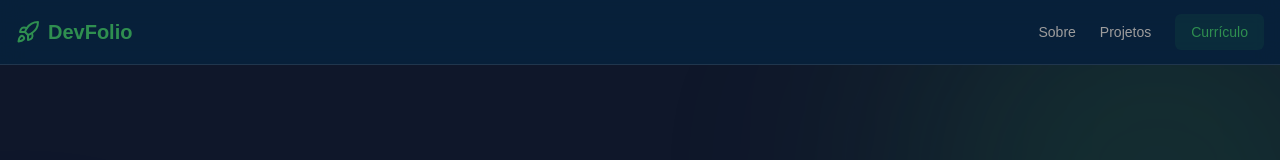
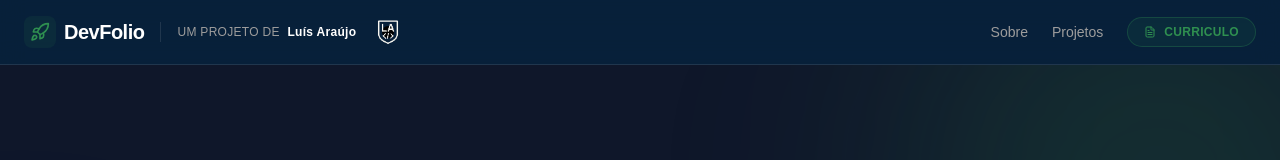
Before and after one commit to LuisAraujo-Dev/devfolio-pro, a Next.js app: page / in a window 1280 px wide. Shown: the top 160 px of the page. Built offline with nearby package versions, Linux system fonts and the light colour scheme; no server answers; the database is empty.

Commit message:
feat: align header branding horizontally with devfolio and author signature

```diff
--- a/src/app/(public)/layout.tsx
+++ b/src/app/(public)/layout.tsx
@@ -1,6 +1,6 @@
-// src/app/(public)/layout.tsx
-import { Rocket } from "lucide-react";
+import { Rocket, FileText } from "lucide-react";
 import Link from "next/link";
+import Image from "next/image";
 
 export default function PublicLayout({
   children,
@@ -9,23 +9,52 @@ export default function PublicLayout({
 }) {
   return (
     <div className="flex min-h-screen flex-col bg-background text-white">
-      {/* Header Simples */}
+      {/* Header */}
       <header className="border-b border-white/10 bg-surface/50 backdrop-blur-md sticky top-0 z-50">
-        <div className="container mx-auto flex h-16 items-center justify-between px-4">
-          <Link href="/" className="flex items-center gap-2 text-xl font-bold text-primary">
-            <Rocket className="size-6" />
-            <span>DevFolio</span>
+        <div className="container mx-auto flex h-16 items-center justify-between px-6">
+
+          {/* --- BRANDING COMPLETO (LINHA ÚNICA) --- */}
+          <Link href="/" className="flex items-center gap-4 group select-none">
+
+            {/* 1. Logo DevFolio + Nome */}
+            <div className="flex items-center gap-2">
+              <div className="flex size-8 items-center justify-center rounded-lg bg-primary/10 text-primary group-hover:bg-primary group-hover:text-white transition-colors">
+                 <Rocket className="size-5" />
+              </div>
+              <span className="text-xl font-bold text-white tracking-tight">DevFolio</span>
+            </div>
+
+            {/* Separador Vertical */}
+            <div className="h-5 w-px bg-white/10 hidden sm:block"></div>
+
+            {/* 2. Assinatura + Sua Logo */}
+            <div className="flex items-center gap-3 sm:flex">
+               <span className="text-xs text-muted font-medium uppercase tracking-wide">
+                 um projeto de <span className="text-white font-bold normal-case ml-1">Luís Araújo</span>
+               </span>
+
+               <div className="relative size-10 flex items-center justify-center overflow-hidden">
+                  <Image src="/logo.png" alt="Luis Logo" fill className="object-cover" />
+
+                  {/* OPÇÃO B: Placeholder (Ícone Preto num fundo branco pra destacar) */}
+                  <div className="size-3 bg-black rounded-full"></div>
+               </div>
+            </div>
+
           </Link>
 
+          {/* --- Navegação --- */}
           <nav className="flex items-center gap-6 text-sm font-medium text-muted">
-            <Link href="/about" className="hover:text-primary transition-colors">Sobre</Link>
-            <Link href="/projects" className="hover:text-primary transition-colors">Projetos</Link>
+            <Link href="/about" className="hover:text-white transition-colors">Sobre</Link>
+            <Link href="/projects" className="hover:text-white transition-colors">Projetos</Link>
+
             <Link
               href="/cv.pdf"
               target="_blank"
-              className="rounded-md bg-primary/10 px-4 py-2 text-primary hover:bg-primary/20 transition-colors"
+              className="hidden md:flex items-center gap-2 rounded-full border border-primary/30 bg-primary/10 px-4 py-1.5 text-primary hover:bg-primary hover:text-white hover:border-primary transition-all text-xs uppercase font-bold tracking-wide"
             >
-              Currículo
+              <FileText className="size-3" />
+              Curriculo
             </Link>
           </nav>
         </div>
@@ -38,9 +67,11 @@ export default function PublicLayout({
 
       {/* Footer */}
       <footer className="border-t border-white/10 bg-surface py-8 text-center">
-        <p className="text-muted text-sm">
-          © {new Date().getFullYear()} DevFolio Pro. Construído com Next.js 15 & Tailwind v4.
-        </p>
+        <div className="container mx-auto px-6 flex flex-col items-center gap-2">
+           <p className="text-muted text-sm">
+            © {new Date().getFullYear()} <strong>DevFolio</strong>. Todos os direitos reservados.
+          </p>
+        </div>
       </footer>
     </div>
   );
```
Also changed, not shown: public/logo.png (added).
